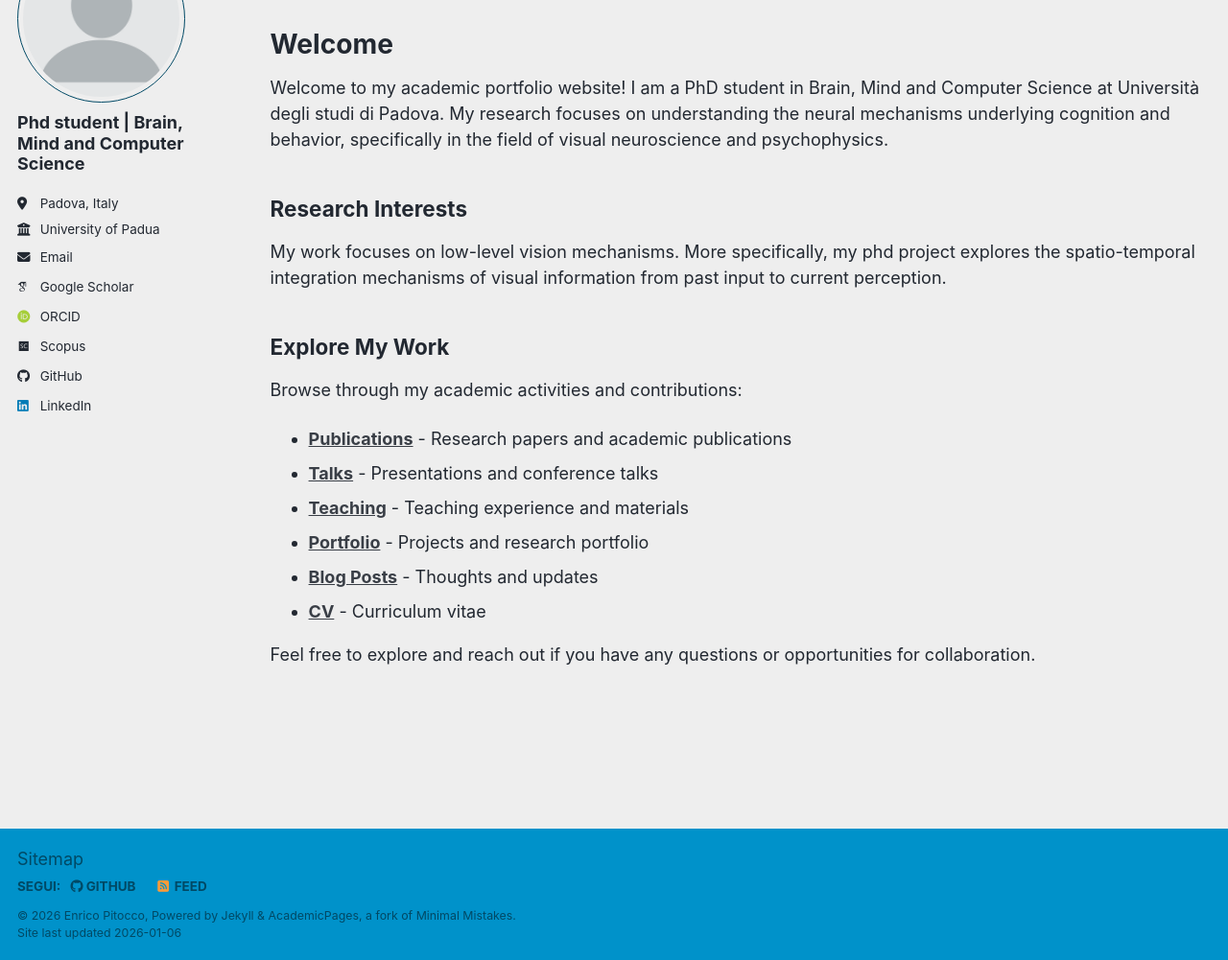
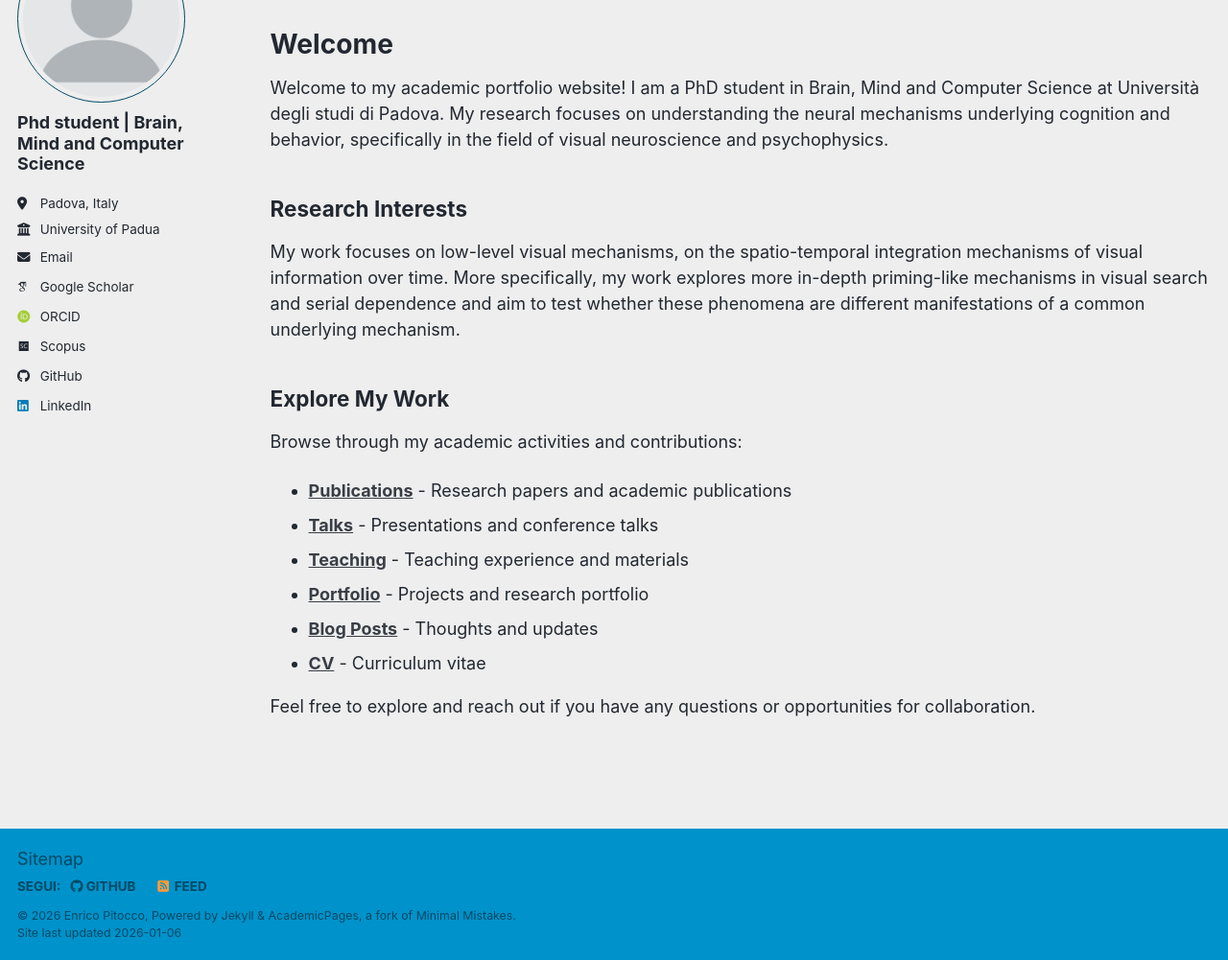
Before and after one commit to enricopitocco/enricopitocco.github.io, a Jekyll site: the page built from index.md, in a window 1280 px wide and 1168 px high, cut to the strip 167-1168 px from the top of the window. Shown: the whole strip at 96% size. Built offline with Jekyll 4.4.1, drawn with Linux system fonts in a browser that asks for light colours; some web fonts are replaced; a script bundle is joined from its source files by our own code; library files that are not in the unit come from our copies.

Commit message:
Update research interests section for clarity
Refine description of research focus and clarify project details.

```diff
--- a/index.md
+++ b/index.md
@@ -9,7 +9,7 @@ Welcome to my academic portfolio website! I am a PhD student in Brain, Mind and
 
 ## Research Interests
 
-My work focuses on low-level vision mechanisms. More specifically, my phd project explores the spatio-temporal integration mechanisms of visual information from past input to current perception.
+My work focuses on low-level visual mechanisms, on the spatio-temporal integration mechanisms of  visual information over time. More specifically, my work explores more in-depth priming-like mechanisms in visual search and serial dependence and aim to test whether these phenomena are different manifestations of a common underlying mechanism.
 
 ## Explore My Work
 
```
